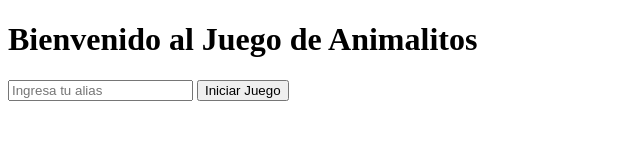
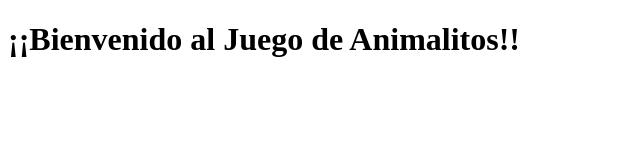
Before and after one commit to EmilioGarDelA/MiniProy_Par1, a plain HTML site: page MiniProyecto_Par1/juego.html in a window 1280 px wide. Shown: the whole page, without its empty margins (0-640 px from the left). Drawn offline with Linux system fonts and the light colour scheme.

Commit message:
Update juego.html

```diff
--- a/MiniProyecto_Par1/juego.html
+++ b/MiniProyecto_Par1/juego.html
@@ -4,15 +4,13 @@
     <meta charset="UTF-8">
     <meta name="viewport" content="width=device-width, initial-scale=1.0">
     <link rel="stylesheet" href="juego_estilos.css">
-    <title>Fondo Animado con Imagen</title>
+    <title>La casa de los animales</title>
 </head>
 <body>
     <div id="inicio">
         <!-- Pantalla de inicio -->
         <!-- Nombre del juego, logotipo, fondo, música, etc. -->
-        <h1>Bienvenido al Juego de Animalitos</h1>
-        <input type="text" id="alias" placeholder="Ingresa tu alias">
-        <button onclick="iniciarJuego()">Iniciar Juego</button>
+        <h1>¡¡Bienvenido al Juego de Animalitos!! <span id="aliasPlaceholder"></span></h1>
     </div>
 
     <div id="juego" style="display: none;">
@@ -24,6 +22,11 @@
         <!-- Se debe mostrar un botón para tocar/pausar la música -->
         <!-- Se debe mostrar un botón para salir del juego -->
     </div>
+
     <script src="script.js"></script>
+    <script>
+        // Llamamos a la función mostrarAlias() para mostrar el alias del jugador al cargar la página
+        mostrarAlias();
+    </script>
 </body>
 </html>
```
